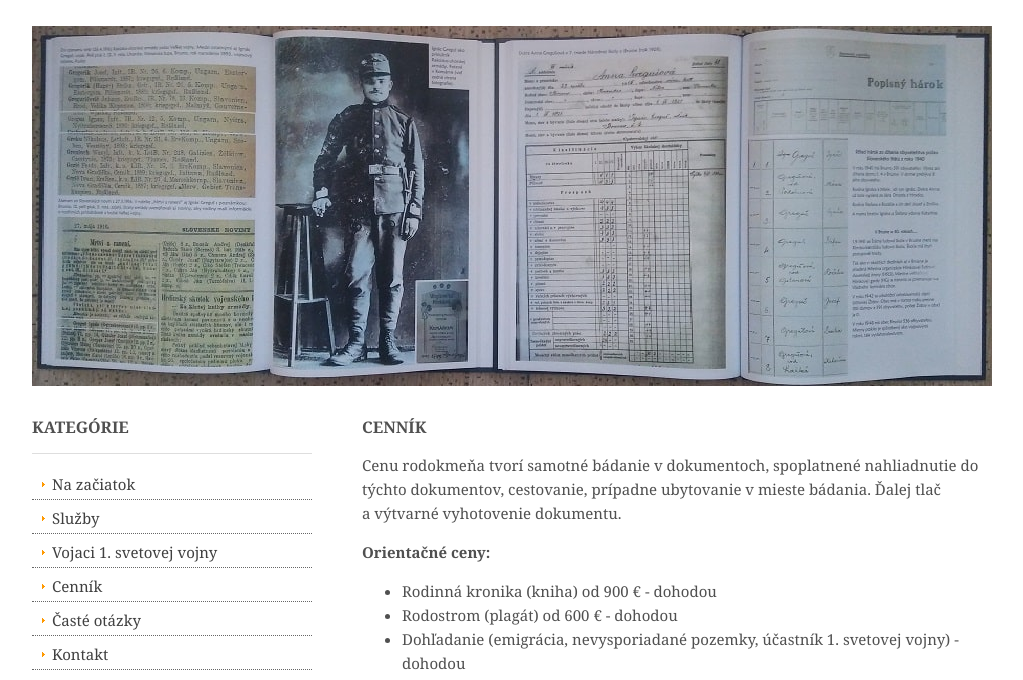
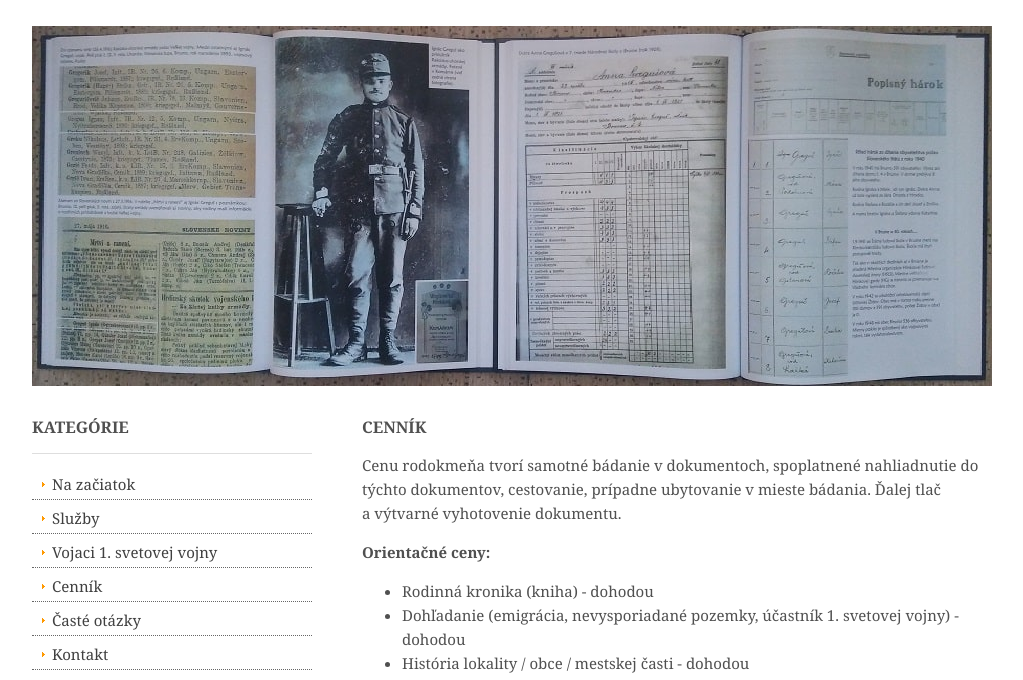
Before and after one commit to mabatko/rodokmenprievidza.sk, a plain HTML site: page cennik.html in a window 1280 px wide. Shown: the part 91-771 px from the top of the page, without its empty margins (128-1151 px from the left). Drawn offline with Linux system fonts and the light colour scheme; a script that the page names is missing.

Commit message:
Update cennik.html

```diff
--- a/cennik.html
+++ b/cennik.html
@@ -67,8 +67,7 @@
 
 <b>Orientačné ceny:</b>
 <ul>
-<li>Rodinná kronika (kniha) od 900 € - dohodou</li>
-<li>Rodostrom (plagát) od 600 € - dohodou</li>
+<li>Rodinná kronika (kniha) - dohodou</li>
 <li>Dohľadanie (emigrácia, nevysporiadané pozemky, účastník 1. svetovej vojny) - dohodou</li>
 <li>História lokality / obce / mestskej časti - dohodou</li>
 <li>Ostatné služby podľa potreby</li>
```
